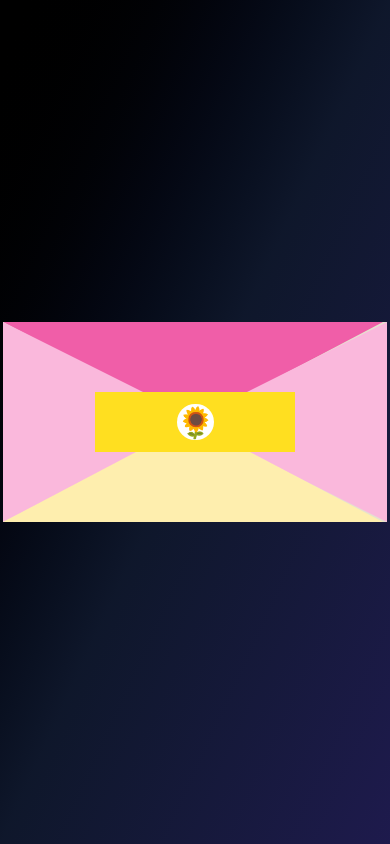
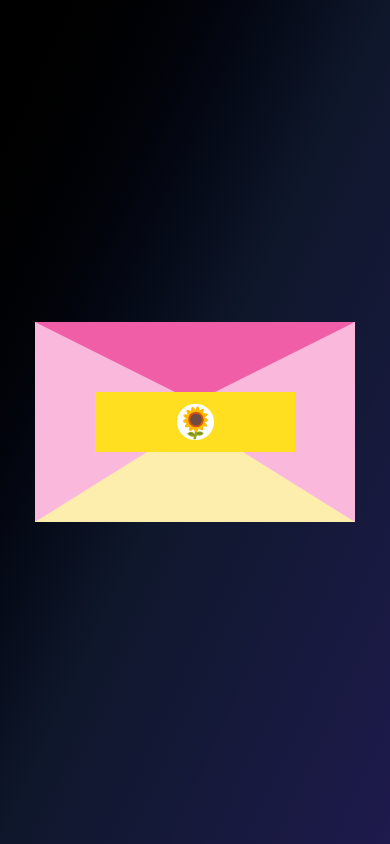
Before and after one commit to AlexRojasCoaquira/yellow-flowers, a React (Vite) app: page / in a window 390 px wide. Built offline with nearby package versions, Linux system fonts and the light colour scheme.

Commit message:
feat: responsive

```diff
--- a/src/components/Envelope.jsx
+++ b/src/components/Envelope.jsx
@@ -1,17 +1,17 @@
 export function Envelope({ open = false }) {
   return (
     <>
-      <div className="relative bg-[#e5e1ce] w-full h-50">
+      <div className="relative bg-[#e5e1ce] w-xs h-50">
         <div className="absolute z-10 w-0 h-0 left-0 bottom-0 border-t-[100px] border-l-[200px] border-b-[100px] border-t-transparent border-b-transparent border-l-[#FAB8DC] "></div>
         <div className="absolute z-10 w-0 h-0 right-0 bottom-0 border-t-[100px] border-r-[200px] border-b-[100px]  border-t-transparent border-b-transparent border-r-[#FAB8DC]"></div>
         <div
           className="absolute z-10 bottom-0 w-0 h-0
-            border-l-[190px] border-r-[190px] border-b-[100px]
+            border-l-[160px] border-r-[160px] border-b-[100px]
             border-l-transparent border-r-transparent border-b-[#FEEEAE]"
         ></div>
         <div
           className={`absolute top-0 w-0 h-0 z-1
-            border-l-[190px] border-r-[190px] border-t-[100px]
+            border-l-[160px] border-r-[160px] border-t-[100px]
             border-l-transparent border-r-transparent border-t-[#F05EA8]
             transform transition-transform duration-700 origin-top
           ${open ? ' rotate-x-180 ' : 'rotate-x-0'}`}
--- a/src/components/Sobre.jsx
+++ b/src/components/Sobre.jsx
@@ -15,7 +15,7 @@ export default function RomanticEnvelope({ message = '', showLetter }) {
   }
   const letters = Array.from({ length: 3 })
   return (
-    <div className="h-full flex items-center justify-center">
+    <div className="h-full flex items-center justify-center px-8">
       <div
         className="relative w-sm cursor-pointer"
         onClick={() => openCard()}
@@ -34,7 +34,7 @@ export default function RomanticEnvelope({ message = '', showLetter }) {
         >
           {message}
         </div>
-        <div className="relative h-50 ">
+        <div className="relative h-50 flex items-center justify-center p-4">
           <Envelope open={open} />
         </div>
         {/* <h3 className="absolute text-center text-white text-lg font-serif italic mt-3">
--- a/src/components/SunFlower.jsx
+++ b/src/components/SunFlower.jsx
@@ -2,7 +2,7 @@ import React from 'react'
 
 export function SunflowerReveal({}) {
   return (
-    <div className="flowers scale-120 md:scale-60">
+    <div className="flowers scale-150 md:scale-60">
       <div className="flower flower--1">
         <div className="flower__leafs flower__leafs--1">
           <div className="flower__leaf flower__leaf--1"></div>
```
